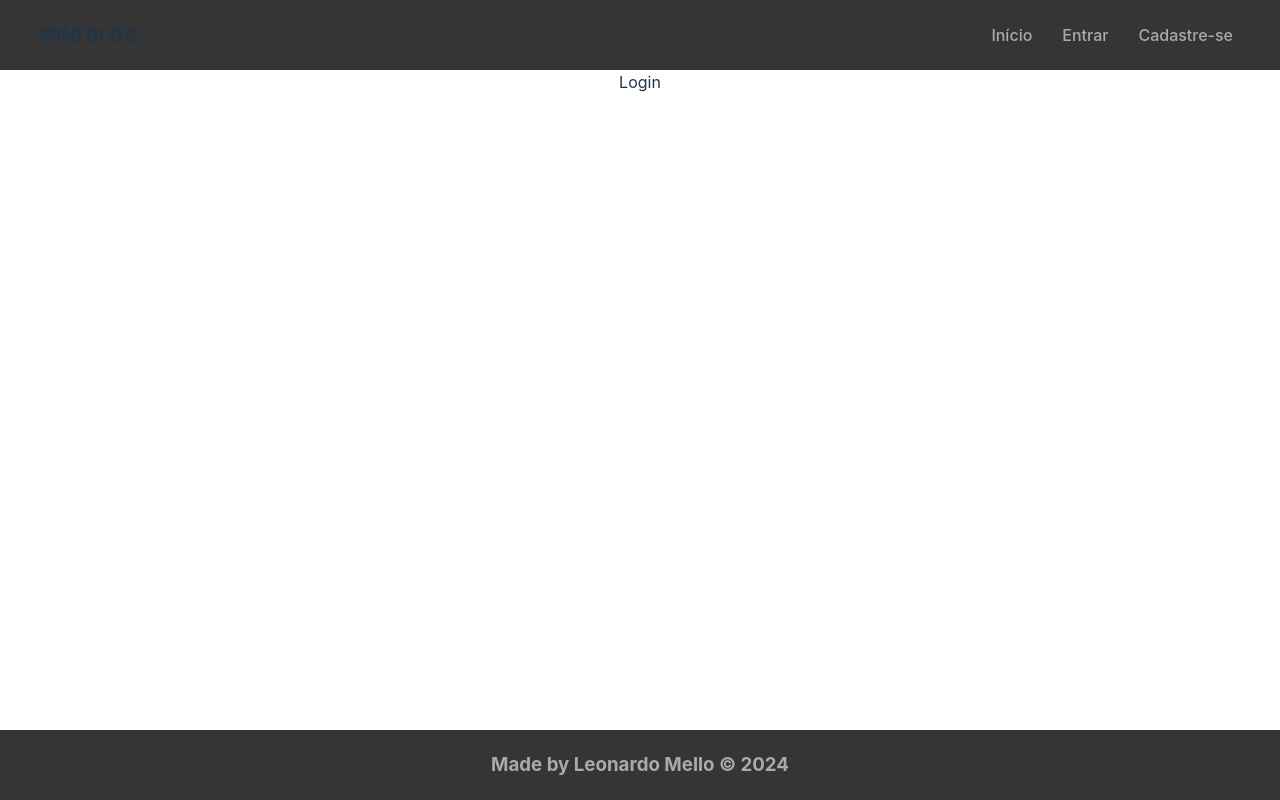
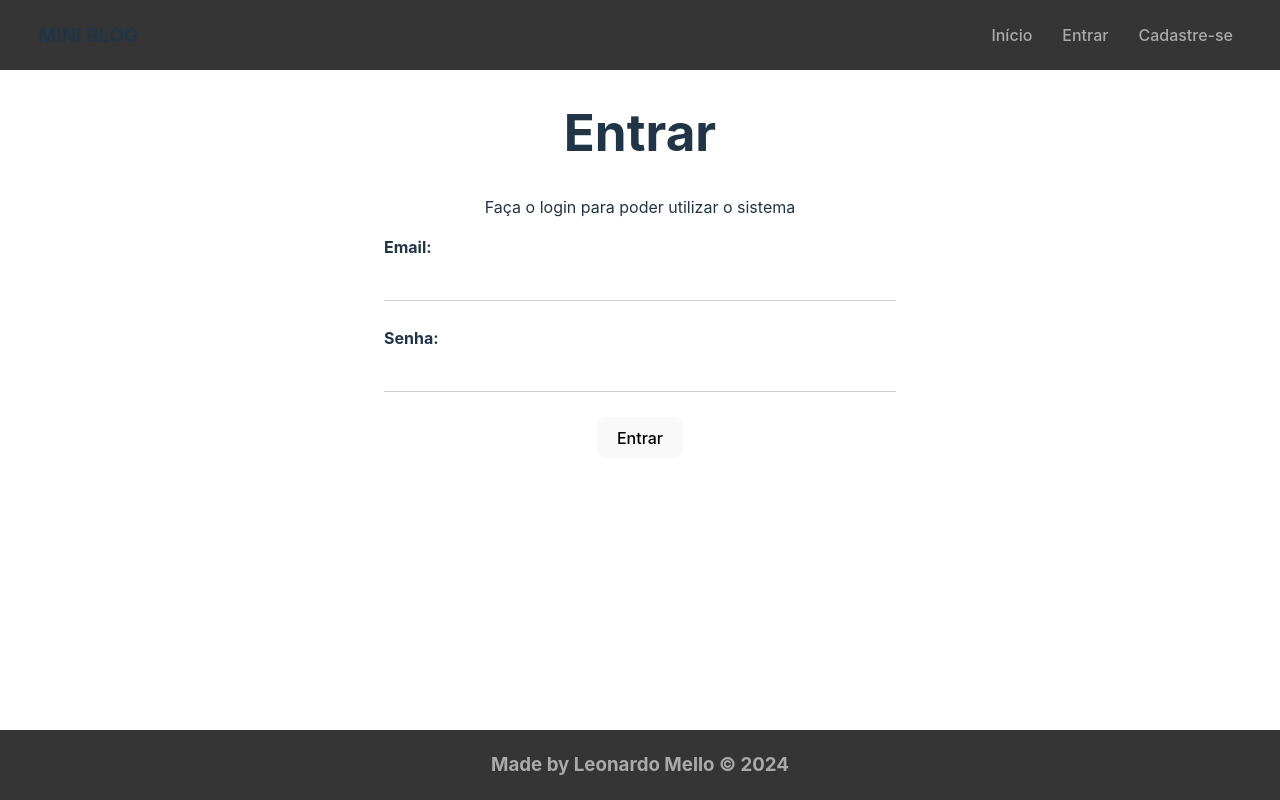
Before and after one commit to LeonardoAMello/learning-react-mini-blog, a React (Vite) app: page /login in a window 1280 px wide. Built offline with nearby package versions, Linux system fonts and the light colour scheme; no server answers.

Commit message:
Login functionality

```diff
--- a/src/hooks/useAuthentication.jsx
+++ b/src/hooks/useAuthentication.jsx
@@ -52,6 +52,21 @@ export const useAuthentication = () => {
     }
   };
 
+  const login = async (data) => {
+    checkIfIsCancelled();
+
+    setLoading(true);
+    setError(false);
+
+    try {
+      await signInWithEmailAndPassword(auth, data.email, data.password);
+    } catch (error) {
+      console.error(error.message);
+      setError(error.message);
+      setLoading(false);
+    }
+  };
+
   const logout = () => {
     checkIfIsCancelled();
     signOut(auth);
@@ -64,8 +79,9 @@ export const useAuthentication = () => {
   return {
     auth,
     createUser,
+    login,
+    logout,
     error,
     loading,
-    logout,
   };
 };
--- a/src/routes/Login/Login.jsx
+++ b/src/routes/Login/Login.jsx
@@ -1,8 +1,68 @@
+// React
+import { useState, useEffect } from "react";
+
+// Hooks
+import { useAuthentication } from "../../hooks/useAuthentication";
+
 // CSS
 import styles from "./Login.module.css";
 
 const Login = () => {
-  return <div>Login</div>;
+  const [email, setEmail] = useState("");
+  const [password, setPassword] = useState("");
+  const [error, setError] = useState("");
+
+  const { login, error: authError, loading } = useAuthentication();
+
+  const handleSubmit = async (e) => {
+    e.preventDefault();
+
+    setError("");
+
+    const user = {
+      email,
+      password,
+    };
+
+    const res = await login(user);
+  };
+
+  useEffect(() => {
+    if (authError) {
+      setError(authError);
+    }
+  }, [authError]);
+
+  return (
+    <div>
+      <h1>Entrar</h1>
+      <p>Faça o login para poder utilizar o sistema</p>
+      <form onSubmit={handleSubmit}>
+        <label>
+          <span>Email: </span>
+          <input
+            type="text"
+            name="email"
+            required
+            value={email}
+            onChange={(e) => setEmail(e.target.value)}
+          />
+        </label>
+        <label>
+          <span>Senha: </span>
+          <input
+            type="password"
+            name="password"
+            required
+            value={password}
+            onChange={(e) => setPassword(e.target.value)}
+          />
+        </label>
+        <button disabled={loading}>Entrar</button>
+        {error && <p className="error">{error}</p>}
+      </form>
+    </div>
+  );
 };
 
 export default Login;
--- a/src/routes/Register/Register.jsx
+++ b/src/routes/Register/Register.jsx
@@ -33,8 +33,6 @@ const Register = () => {
     }
 
     const res = await createUser(user);
-
-    console.log(res);
   };
 
   useEffect(() => {
```
